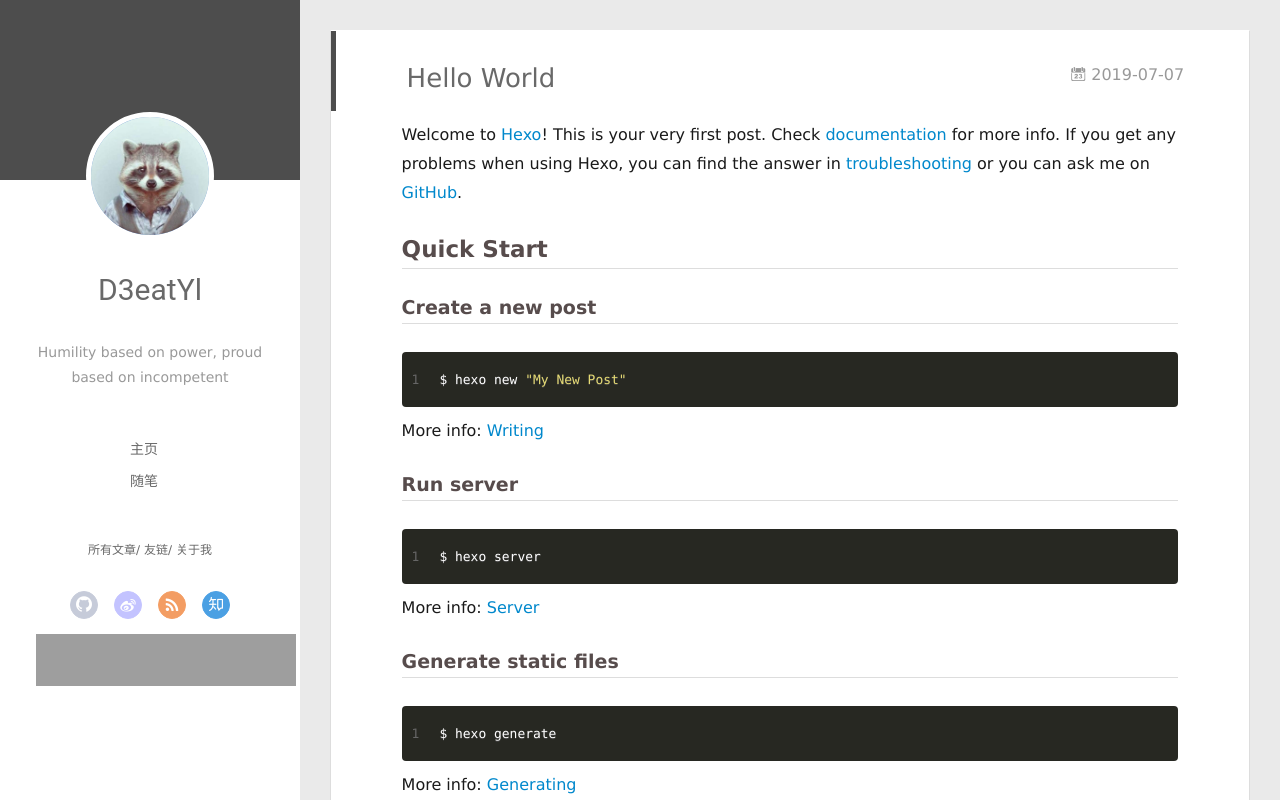
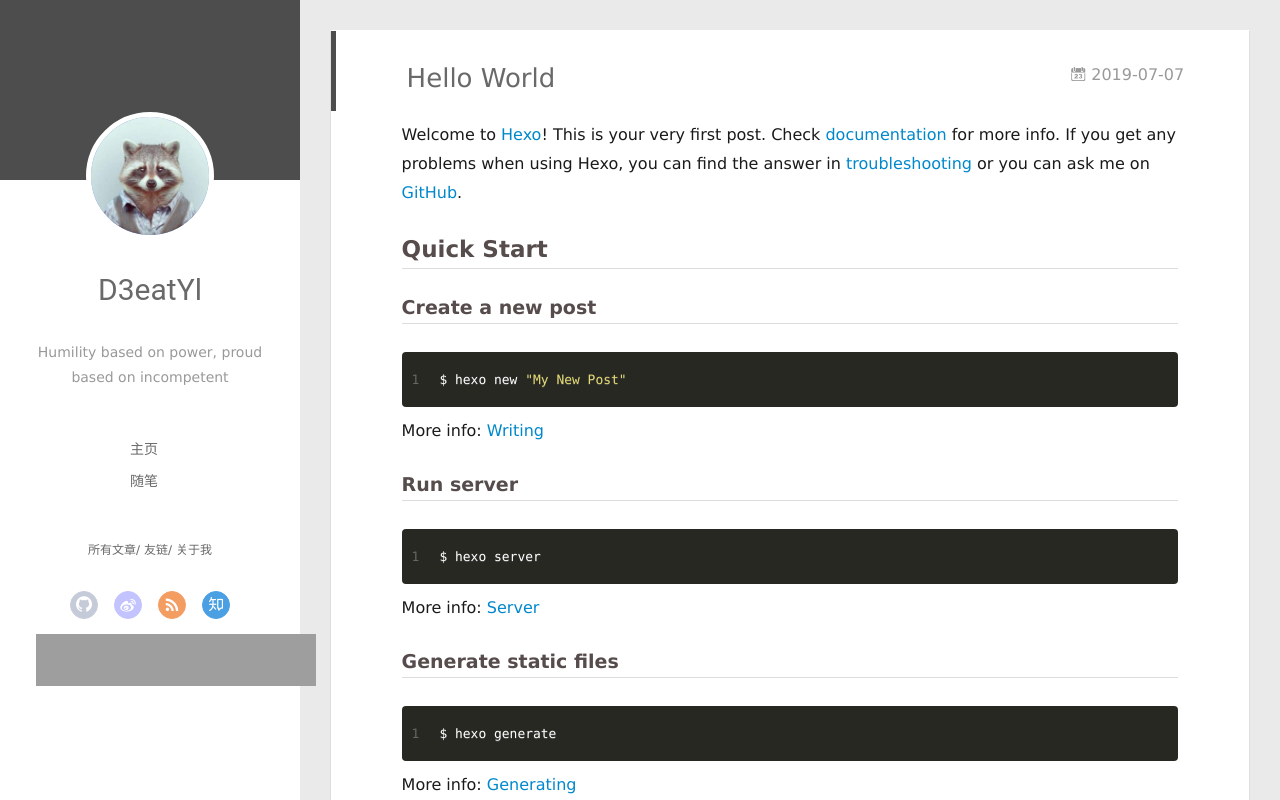
Before and after one commit to D3eatYl/D3eatYl.github.io, a plain HTML site: page 2019/07/07/hello-world/index.html in a window 1280 px wide. Drawn offline with Linux system fonts and the light colour scheme; grey boxes are pictures that could not be loaded.

Commit message:
Site updated: 2019-10-07 15:33:55

```diff
--- a/2019/07/07/hello-world/index.html
+++ b/2019/07/07/hello-world/index.html
@@ -94,7 +94,7 @@
 			</div>
 
 				<div style="position:absolute; bottom:120px left:auto; width:85%">
-					<iframe frameborder="no" border="0" marginwidth="0" marginheight="0" width=260 height=52 src="//music.163.com/outchain/player?type=2&id=1212320&auto=0&height=32"></iframe>
+					<iframe frameborder="no" border="0" marginwidth="0" marginheight="0" width=280 height=52 src="//music.163.com/outchain/player?type=2&id=1212320&auto=0&height=32"></iframe>
 				</div>
 
 		</nav>
```
Also changed, not shown: 2019/10/06/Openresty/index.html (+1 -1 lines), archives/2019/07/index.html (+1 -1 lines), archives/2019/10/index.html (+1 -1 lines), archives/2019/index.html (+1 -1 lines), archives/index.html (+1 -1 lines), index.html (+1 -1 lines), infoessay/index.html (+1 -1 lines).
